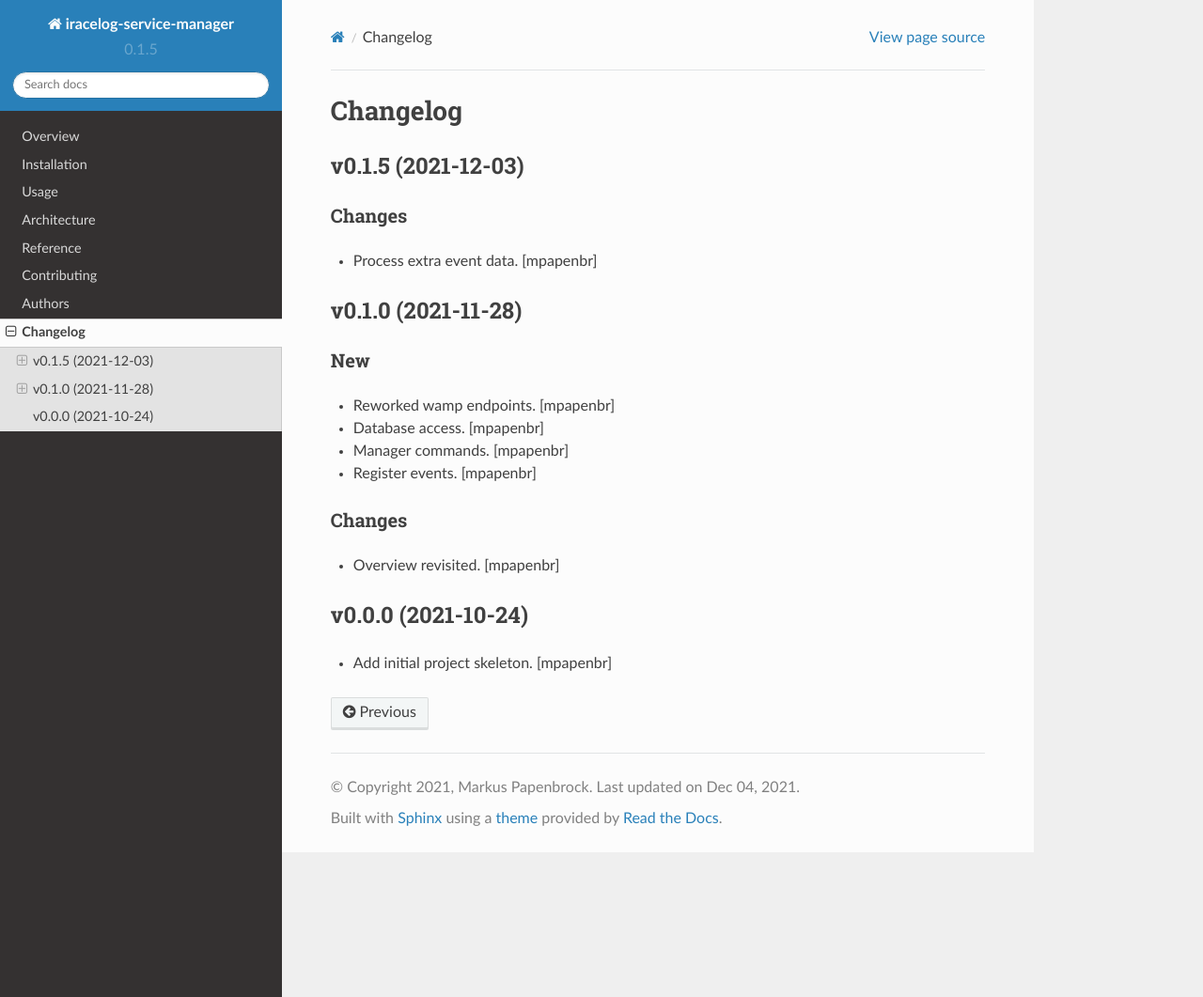
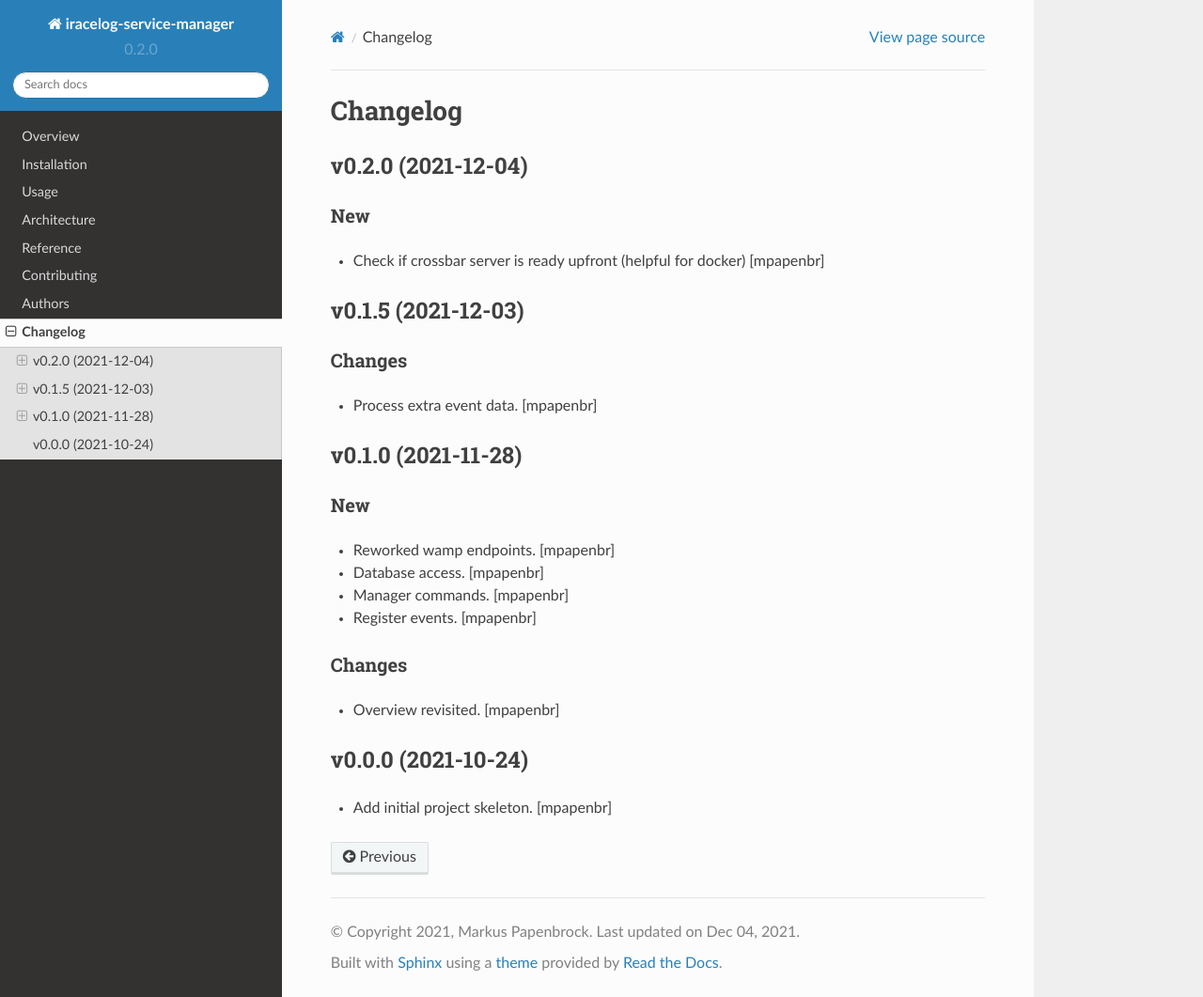
Before and after one commit to mpapenbr/iracelog-service-manager, a Sphinx documentation site: the page built from docs/changelog.rst, in a window 1280 px wide and 1061 px high. Shown: the whole window at 94% size. Built offline with Sphinx 7.4.7 and the Read the Docs theme 2.0.0, drawn with Linux system fonts in a browser that asks for light colours.

Commit message:
Bump version: 0.1.5 → 0.2.0

```diff
--- a/CHANGELOG.rst
+++ b/CHANGELOG.rst
@@ -1,5 +1,14 @@
 Changelog
 =========
+
+
+v0.2.0 (2021-12-04)
+-------------------
+
+New
+~~~
+- Check if crossbar server is ready upfront (helpful for docker)
+  [mpapenbr]
 
 
 v0.1.5 (2021-12-03)
--- a/README.rst
+++ b/README.rst
@@ -22,9 +22,9 @@
     :target: https://codecov.io/github/mpapenbr/iracelog-service-manager
 
 
-.. |commits-since| image:: https://img.shields.io/github/commits-since/mpapenbr/iracelog-service-manager/v0.1.5.svg
+.. |commits-since| image:: https://img.shields.io/github/commits-since/mpapenbr/iracelog-service-manager/v0.2.0.svg
     :alt: Commits since latest release
-    :target: https://github.com/mpapenbr/iracelog-service-manager/compare/v0.1.5...main
+    :target: https://github.com/mpapenbr/iracelog-service-manager/compare/v0.2.0...main
 
 
 
--- a/docs/conf.py
+++ b/docs/conf.py
@@ -20,7 +20,7 @@
 year = '2021'
 author = 'Markus Papenbrock'
 copyright = '{0}, {1}'.format(year, author)
-version = release = '0.1.5'
+version = release = '0.2.0'
 
 pygments_style = 'trac'
 templates_path = ['.']
--- a/setup.py
+++ b/setup.py
@@ -23,7 +23,7 @@
 
 setup(
     name='iracelog-service-manager',
-    version='0.1.5',
+    version='0.2.0',
     license='Apache-2.0',
     description='Managing services for iRacelog backend.',
     long_description='%s\n%s' % (
--- a/src/iracelog_service_manager/__init__.py
+++ b/src/iracelog_service_manager/__init__.py
@@ -1 +1 @@
-__version__ = '0.1.5'
+__version__ = '0.2.0'
```
Also changed, not shown: .bumpversion.cfg.
